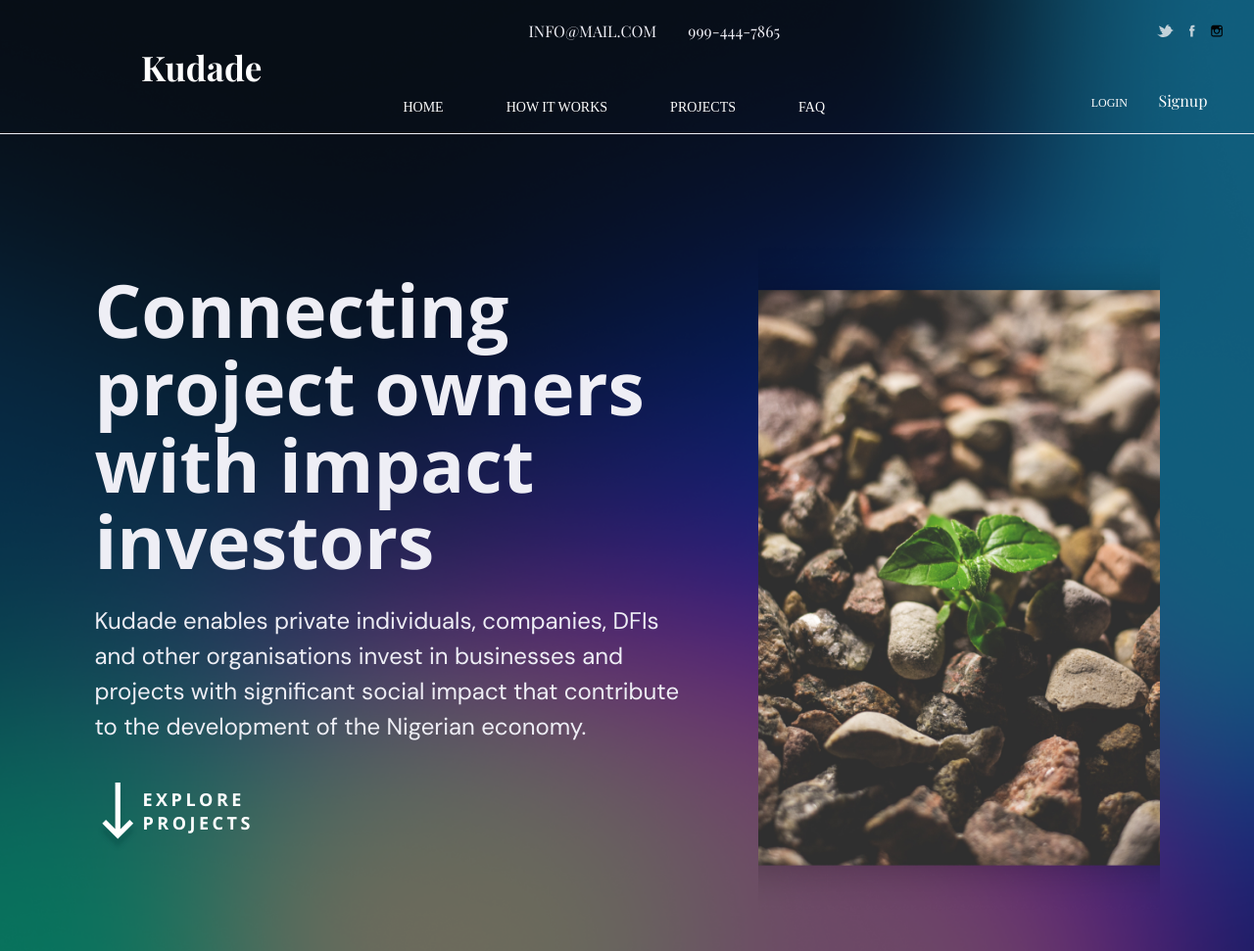
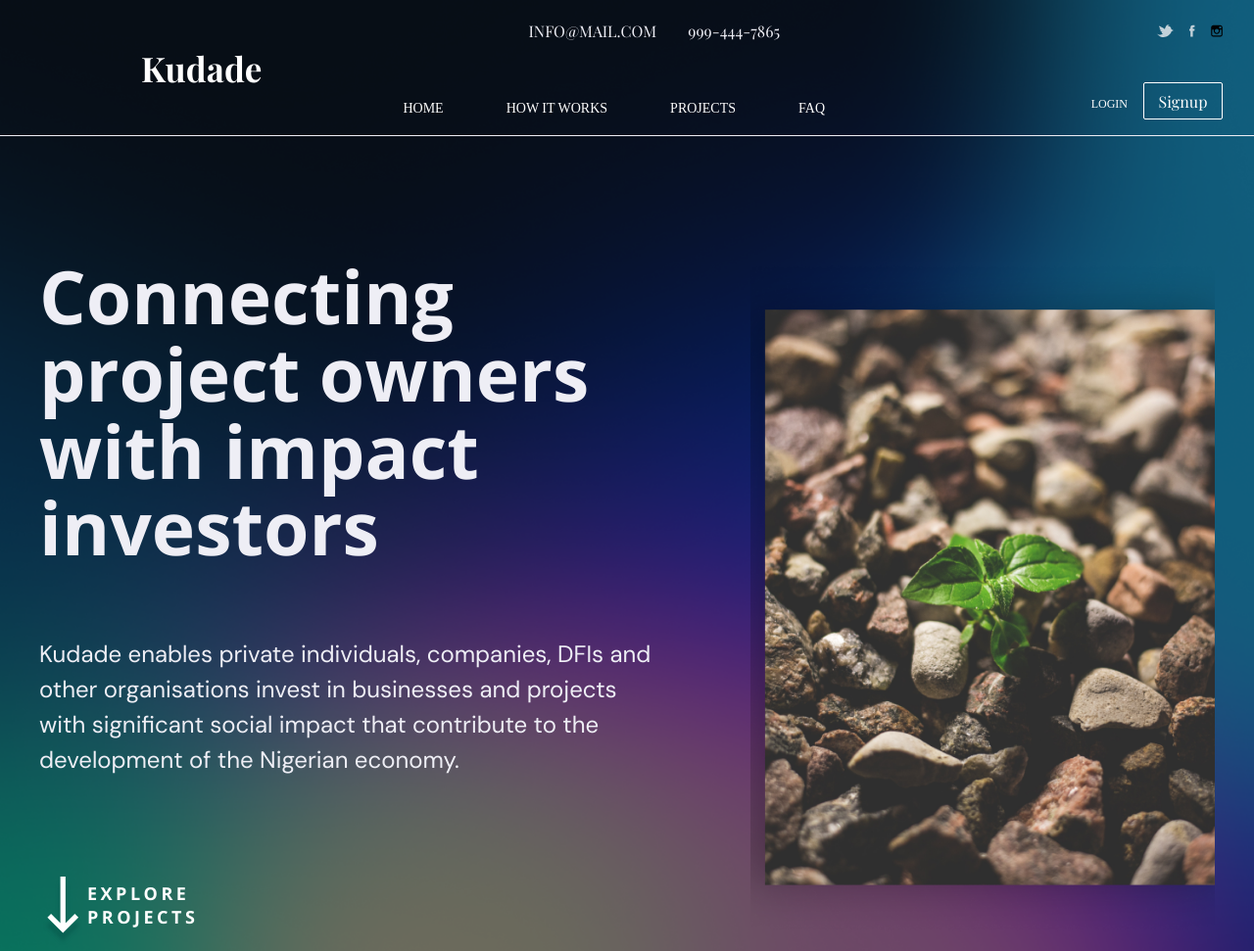
Before and after one commit to Kaylahray/UI_Task1, a plain HTML site: page index.html in a window 1280 px wide. Shown: the top 971 px of the page at 98% size. Drawn offline with nearby package versions, Linux system fonts and the light colour scheme; a web font is replaced by a local one.

Commit message:
style update

```diff
--- a/style.css
+++ b/style.css
@@ -10,6 +10,9 @@
 body {
   font-family: "Playfair Display", serif;
   background-color: rgb(109, 98, 84);
+  max-width: 1920px;
+  font-size: 16px;
+  width: 100%;
 }
 
 /* Home page.......................................... */
@@ -115,6 +118,8 @@ body {
   justify-content: center;
   align-items: center;
   outline: none;
+  border: 1px solid #fff;
+  border-radius: 2px;
 }
 
 .menu-div .fa {
@@ -124,42 +129,50 @@ body {
 .hero {
   padding: 0.5rem;
   height: 100%;
+  width: 100%;
 }
 .hero-content {
   display: flex;
   justify-content: space-between;
-  align-items: flex-start;
-  width: 86%;
-  margin: 100px auto;
-  gap: 4rem;
+  align-items: center;
+  margin: 100px 5rem 100px 7rem;
+  padding: 1rem;
+  height: 100%;
+  column-gap: 1rem;
 }
 .hero-right {
   background: url("./images/nature.png");
   background-size: cover;
   background-repeat: no-repeat;
   background-position: top;
-  width: 100%;
+  width: 40%;
+
+  /* width: 100%; */
+  /* max-width: 560px; */
   /* box-shadow: -20px 0px 60px 0px rgba(0, 0, 0, 0.3); */
-  height: 701px;
+  min-height: 701px;
 }
 
 .hero-right {
-  flex: 1;
+  /* flex: 1; */
 }
 .hero-left {
   display: flex;
   flex-direction: column;
   justify-content: space-around;
-  gap: 1.5rem;
-  flex: 1.5;
+  width: 60%;
   height: 100%;
-  padding-block: 2rem;
+  /* max-width: 774px; */
+  /* width: 100%; */
+  /* padding-block: 2rem; */
 }
 .hero-left h2 {
   color: var(--Typography-Grey-004, #eeeef5);
   font-family: Open Sans;
   font-size: 75px;
   font-style: normal;
+  width: 90%;
+  margin-bottom: 72px;
   font-weight: 700;
   line-height: 105%; /* 93.75px */
 }
@@ -168,7 +181,9 @@ body {
   font-family: DM Sans;
   font-size: 24px;
   font-style: normal;
+  margin-bottom: 86px;
   font-weight: 400;
+  width: 90%;
   line-height: 150%; /* 36px */
 }
 
@@ -550,6 +565,12 @@ body {
     transform: rotate(40deg);
     margin: 3rem; */
 /* top: -80%; */
+
+@media screen and (max-width: 1280px) {
+  .hero-content {
+    margin: 100px 1rem;
+  }
+}
 
 @media screen and (max-width: 768px) {
   .landing {
```
